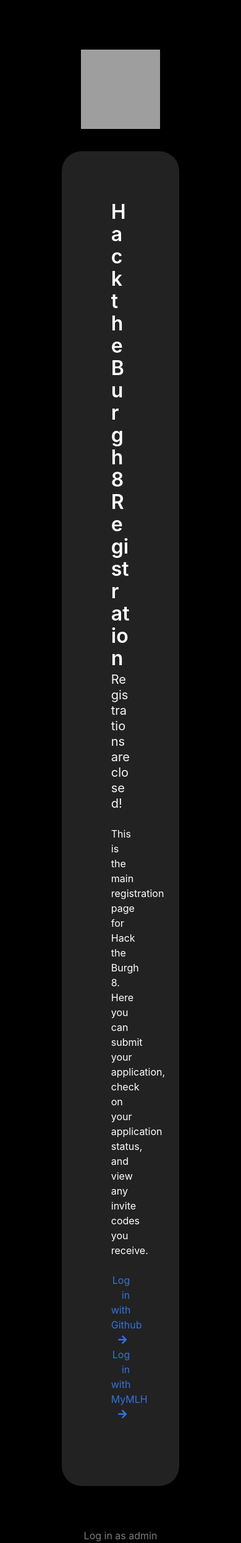
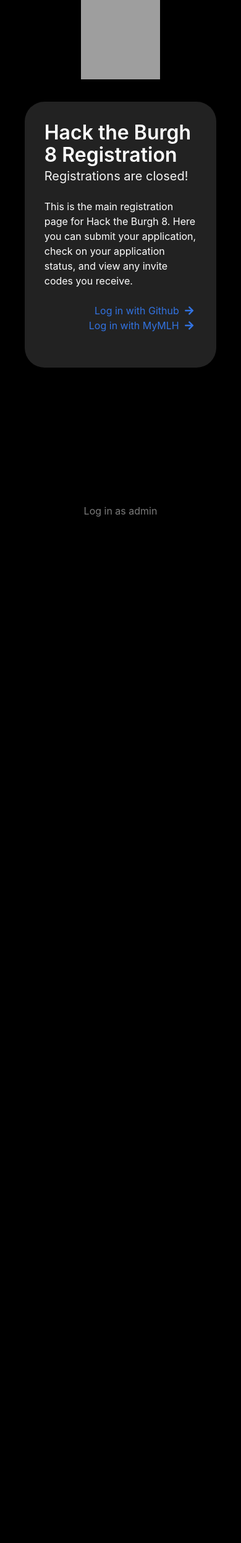
Before and after one commit to compsoc-edinburgh/htb21-reg, a Flask app: page / in a window 390 px wide. Shown: the whole page at 62% size. After the commit the page ends 834 px from the top, so only its background shows below. Run offline with Flask 2, Linux system fonts and the light colour scheme; data comes from the database, SQL or seed files in the repository; parts of the project's set-up code (start-up, migrations or seed data) failed here and were passed over; some libraries are stand-ins or nearby versions; grey boxes are pictures that could not be loaded.

Commit message:
fix front page on mobile

```diff
--- a/app/static/index.css
+++ b/app/static/index.css
@@ -1,7 +1,3 @@
-.smallpage {
-    padding: 5rem;
-}
-
 .smallpage .logo {
     margin-left: auto;
     margin-right: auto;
@@ -11,7 +7,7 @@
 
 .smallpage main {
     background: #222;
-    padding: 5rem;
+    padding: 2rem;
     border-radius: 2rem;
 }
 
@@ -19,6 +15,10 @@
     display: flex !important;
     flex-direction: row;
     justify-content: center;
+    position: absolute;
+    left: 0;
+    right: 0;
+    bottom: 0.5rem;
 }
 
 .linkList {
--- a/app/templates/smallpage.html
+++ b/app/templates/smallpage.html
@@ -1,7 +1,7 @@
 {% extends "base.html" %}
 
 {% block content %}
-<div class="smallpage">
+<div class="smallpage container">
     <a href="https://2022.hacktheburgh.com"><img src="/static/logo.svg" alt="HTB8 Logo" class="logo image is-128x128 is-centered"></a>
     <div class="columns is-centered is-mobile">
         <main class="column is-three-quarters-mobile is-half-tablet is-one-third-desktop">
```
